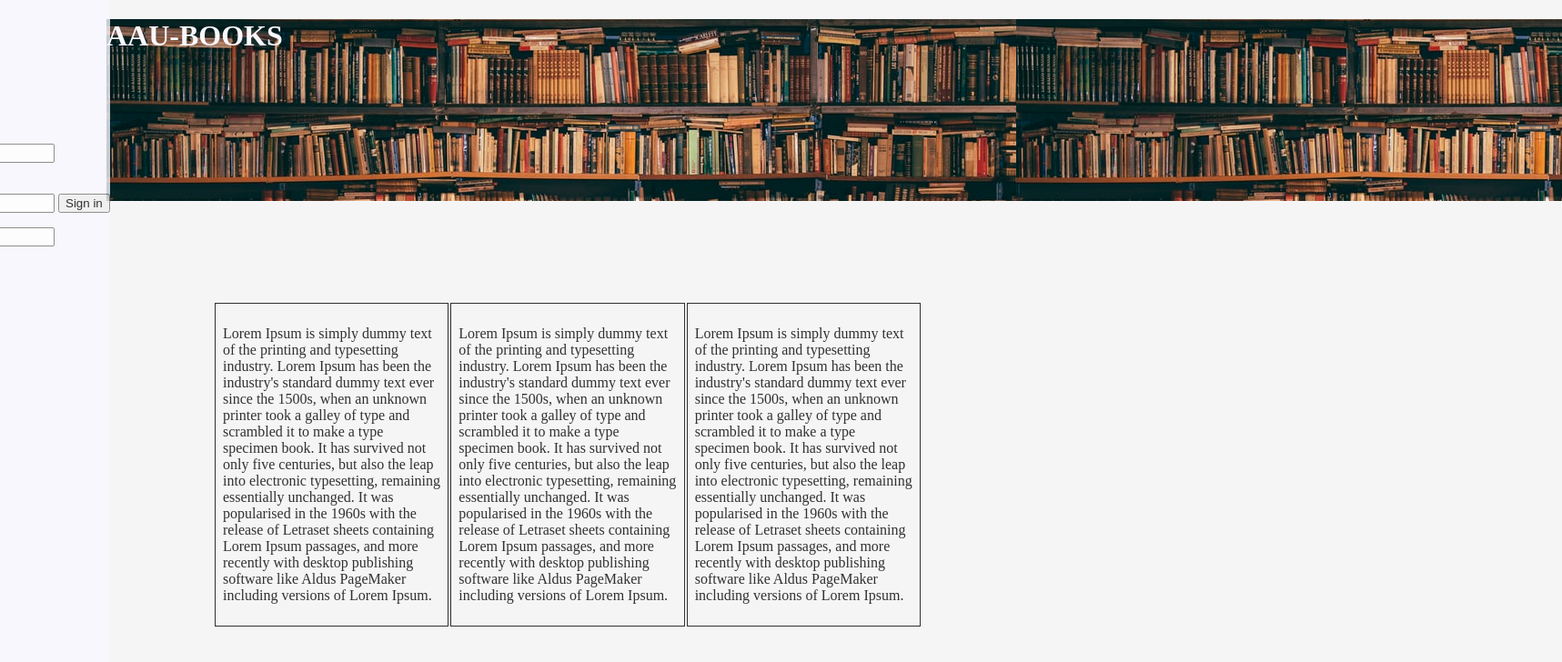
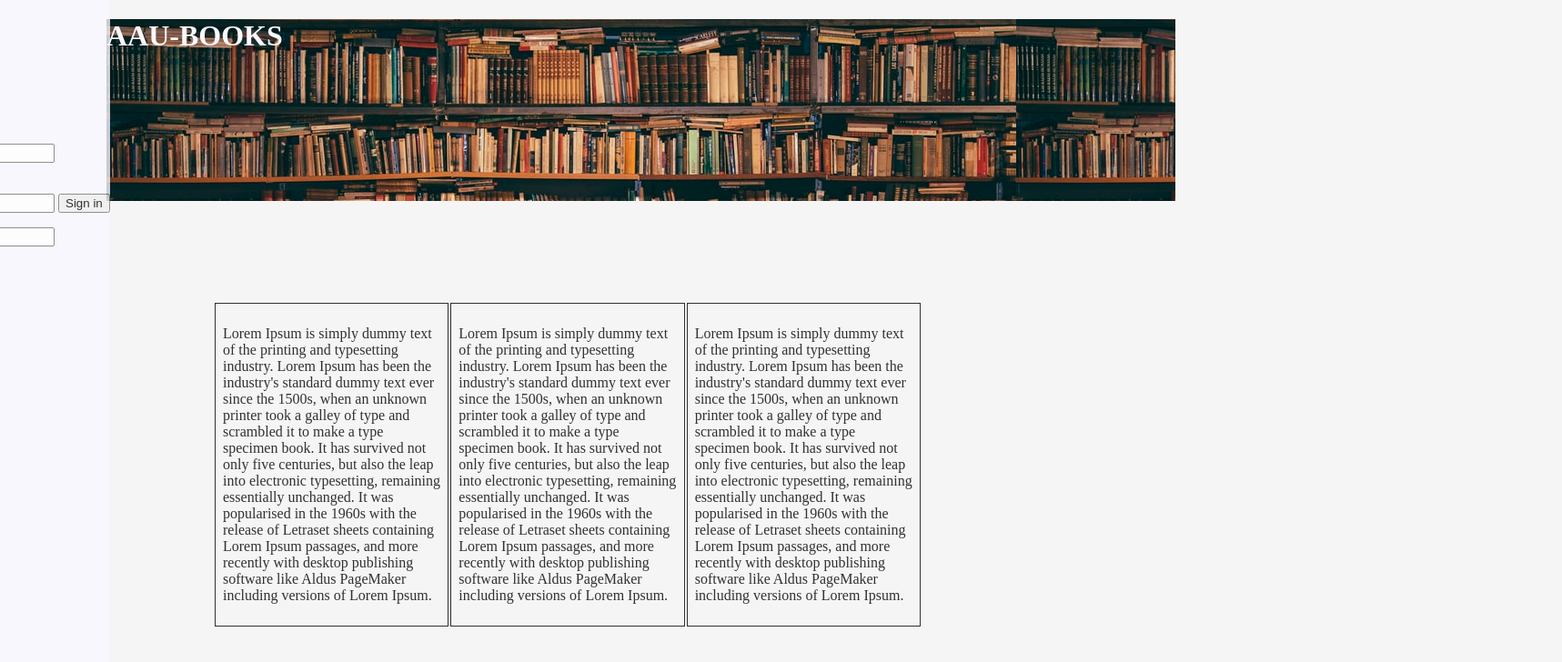
Before and after one commit to 2307lucas/P2, a plain HTML site: page Index.html in a window 1280 px wide. Shown: the full height of the page at 91% size, 1717 px wide, since content can reach past the window. Drawn offline with Linux system fonts and the light colour scheme.

Commit message:
Update style1.css

```diff
--- a/styles/style1.css
+++ b/styles/style1.css
@@ -13,7 +13,7 @@ td, th {
 
 #siteheader{
     background-image:url("books2.jpg");
-    width: 1600px;
+    width: 1175px;
     height: 200px;
     /*margin: 100px auto;
     background-size: 100%;
```
